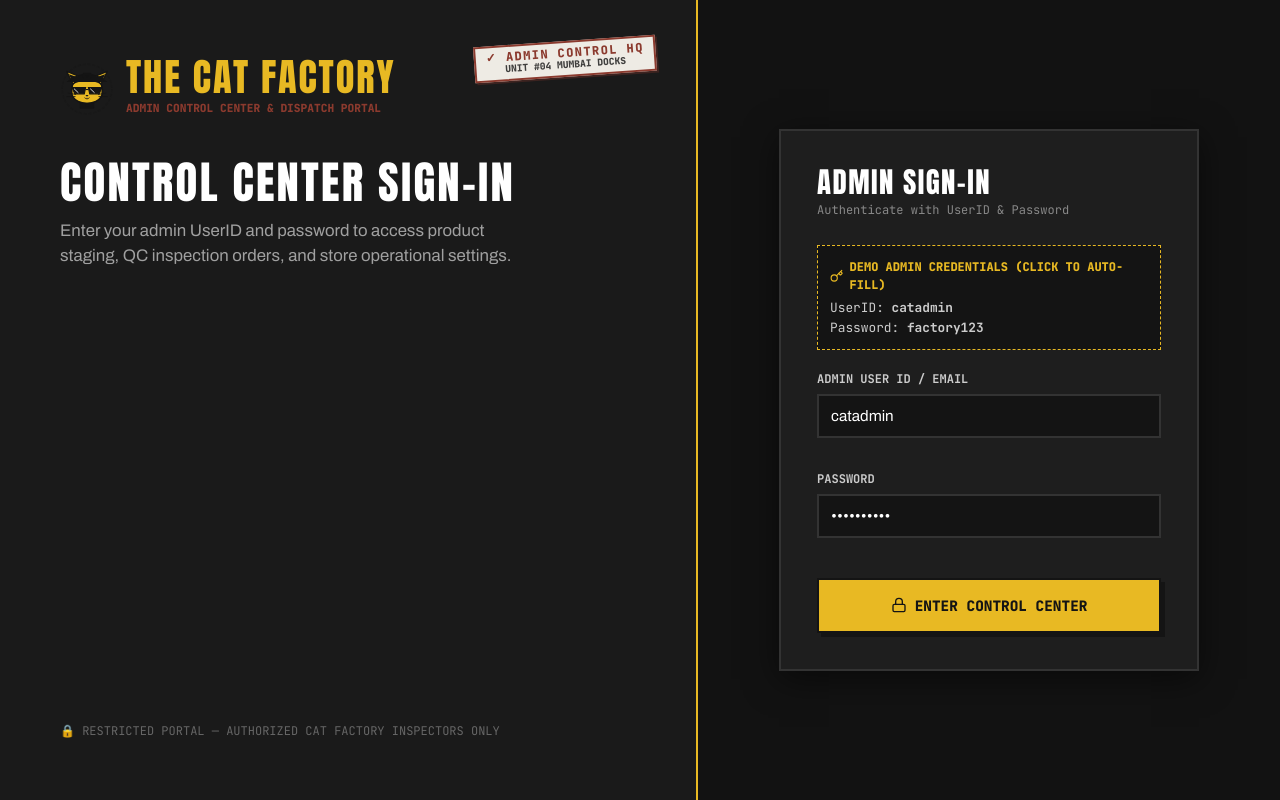
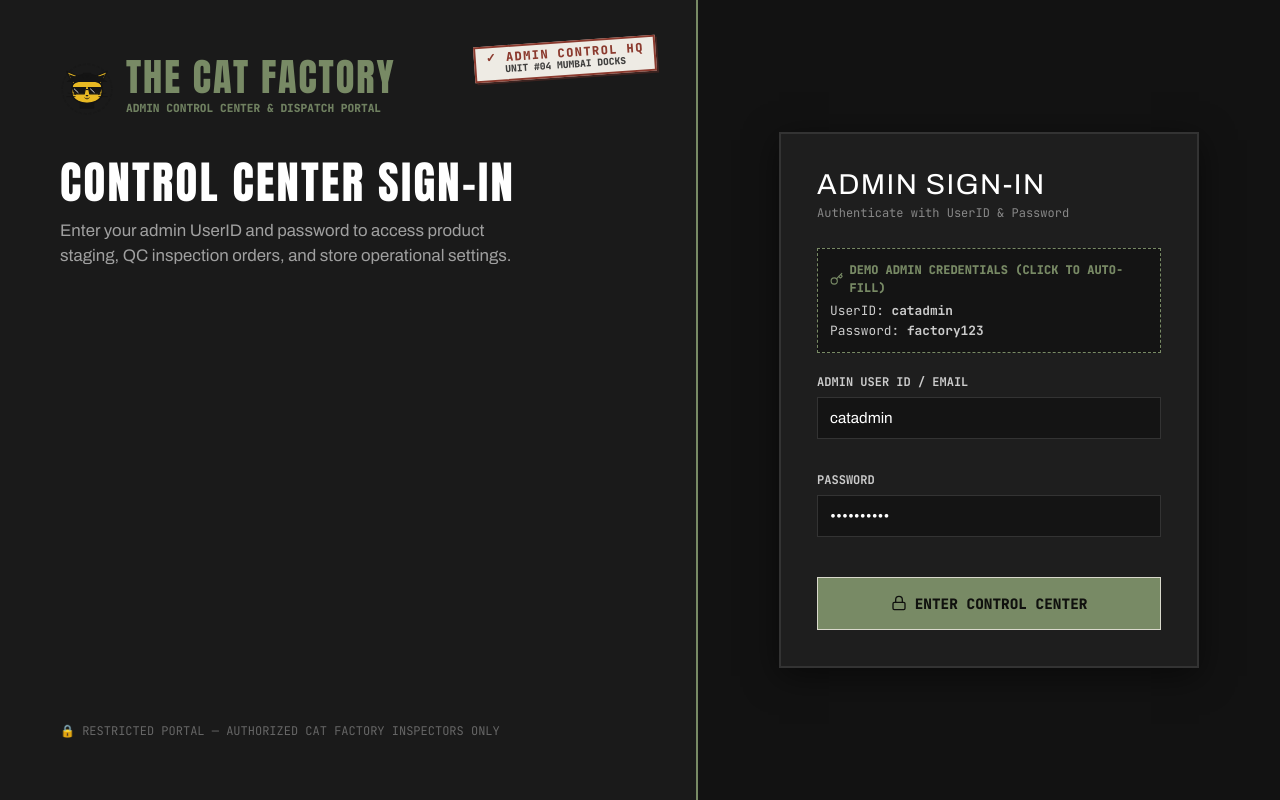
Before and after one commit to rijuuuu/thecatfactory, a React (Vite) app: page /admin/login in a window 1280 px wide. Built offline with nearby package versions, Linux system fonts and the light colour scheme.

Commit message:
Refresh design tokens for editorial Cat Factory UI

```diff
--- a/src/styles/tokens.css
+++ b/src/styles/tokens.css
@@ -1,49 +1,45 @@
 :root {
-  /* Brand Palette */
-  --color-ink-black: #141414;
-  --color-ink-light: #242424;
-  --color-warehouse-cream: #F3EDE3;
-  --color-off-white: #FAF7F0;
-  --color-factory-yellow: #E8B923;
-  --color-factory-yellow-hover: #D6A91C;
-  --color-rust: #8B3A2E;
-  --color-rust-hover: #752E23;
-  --color-hairline: #D8CFBC;
-  --color-hairline-dark: #3A3A3A;
-  --color-gray-subtle: #8E8A81;
-  --color-gray-bg: #EBE5D9;
+  /* Minimal editorial palette */
+  --color-ink-black: #10110e;
+  --color-ink-light: #23241f;
+  --color-warehouse-cream: #f4f4e8;
+  --color-off-white: #f7f7ed;
+  --color-factory-yellow: #788a65;
+  --color-factory-yellow-hover: #667754;
+  --color-rust: #6f8060;
+  --color-rust-hover: #5d6d50;
+  --color-hairline: #d9d9cc;
+  --color-hairline-dark: #33342e;
+  --color-gray-subtle: #777970;
+  --color-gray-bg: #e8e8dc;
 
-  /* Status Colors */
-  --color-status-success: #2E7D32;
-  --color-status-warning: #E65100;
-  --color-status-info: #0277BD;
-  --color-status-danger: #C62828;
+  --color-status-success: #4d7046;
+  --color-status-warning: #a8783b;
+  --color-status-info: #5d7890;
+  --color-status-danger: #a34f4f;
 
-  /* Typography */
-  --font-display: 'Anton', impact, sans-serif;
-  --font-body: 'Archivo', system-ui, -apple-system, sans-serif;
+  --font-display: 'Archivo', system-ui, -apple-system, BlinkMacSystemFont, 'Segoe UI', sans-serif;
+  --font-body: 'Archivo', system-ui, -apple-system, BlinkMacSystemFont, 'Segoe UI', sans-serif;
   --font-mono: 'JetBrains Mono', monospace;
 
-  /* Spacing Scale */
   --space-xs: 4px;
   --space-sm: 8px;
   --space-md: 16px;
   --space-lg: 24px;
   --space-xl: 32px;
   --space-2xl: 48px;
-  --space-3xl: 64px;
+  --space-3xl: 80px;
 
-  /* UI Tokens */
   --border-hairline: 1px solid var(--color-hairline);
-  --border-thick: 2px solid var(--color-ink-black);
-  --border-dashed: 2px dashed var(--color-ink-black);
+  --border-thick: 1px solid var(--color-hairline);
+  --border-dashed: 1px dashed var(--color-hairline);
   --radius-none: 0px;
   --radius-sm: 2px;
-  --radius-md: 4px;
-  --shadow-flat: 4px 4px 0px var(--color-ink-black);
-  --shadow-hover: 6px 6px 0px var(--color-ink-black);
-  --shadow-yellow: 4px 4px 0px var(--color-factory-yellow);
+  --radius-md: 3px;
+  --shadow-flat: none;
+  --shadow-hover: none;
+  --shadow-yellow: none;
 
-  --transition-fast: 0.15s ease;
-  --transition-normal: 0.25s ease;
+  --transition-fast: 0.18s ease;
+  --transition-normal: 0.3s ease;
 }
```
